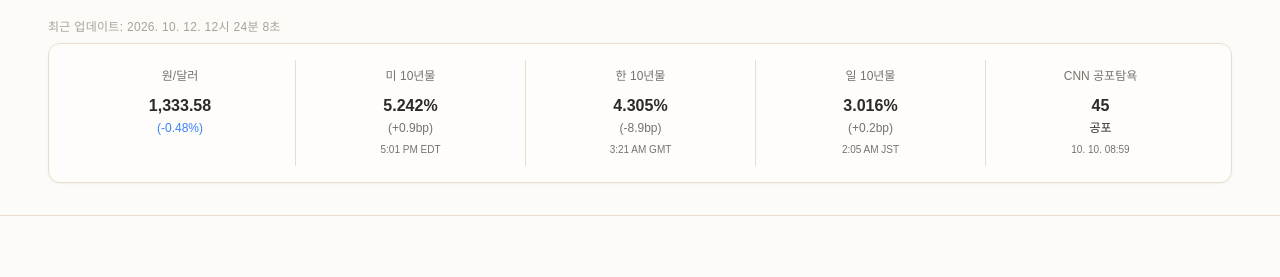
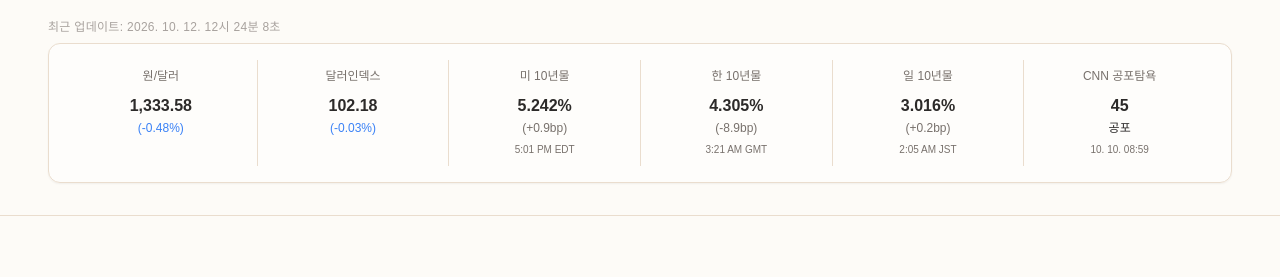
Before and after one commit to bin7335/global-news-briefing, a website: page index.html in a window 1280 px wide. Shown: the part 157-434 px from the top of the page. Drawn offline with nearby package versions, Linux system fonts and the light colour scheme; a web font is replaced by a local one.

Commit message:
feat: Render DXY (Dollar Index) on web dashboard

```diff
--- a/index.html
+++ b/index.html
@@ -68,7 +68,7 @@
     }
     #market-snapshot {
       display: grid;
-      grid-template-columns: repeat(5, minmax(0, 1fr));
+      grid-template-columns: repeat(6, minmax(0, 1fr));
       width: 100%;
     }
     .market-item { min-width: 0; text-align: center; padding: 4px 8px; }
@@ -151,6 +151,10 @@
           <span class="market-value" id="stat-fx">--</span>
         </div>
         <div class="market-item">
+          <span class="market-label">달러인덱스</span>
+          <span class="market-value" id="stat-dxy">--</span>
+        </div>
+        <div class="market-item">
           <span class="market-label">미 10년물</span>
           <span class="market-value" id="stat-us10y">--</span>
         </div>
@@ -225,7 +229,7 @@
     fetch('market-data.json?t=' + new Date().getTime())
       .then(res => { if (!res.ok) throw new Error('시세 조회 실패'); return res.json(); })
       .then(data => {
-        for (const key of ['fx', 'nasdaq', 'sp500', 'kospi', 'us10y', 'kr10y', 'jp10y', 'fgi']) {
+        for (const key of ['fx', 'dxy', 'nasdaq', 'sp500', 'kospi', 'us10y', 'kr10y', 'jp10y', 'fgi']) {
           const element = document.getElementById('stat-' + key);
           if (!element) continue;
           const quote = data[key];
```
